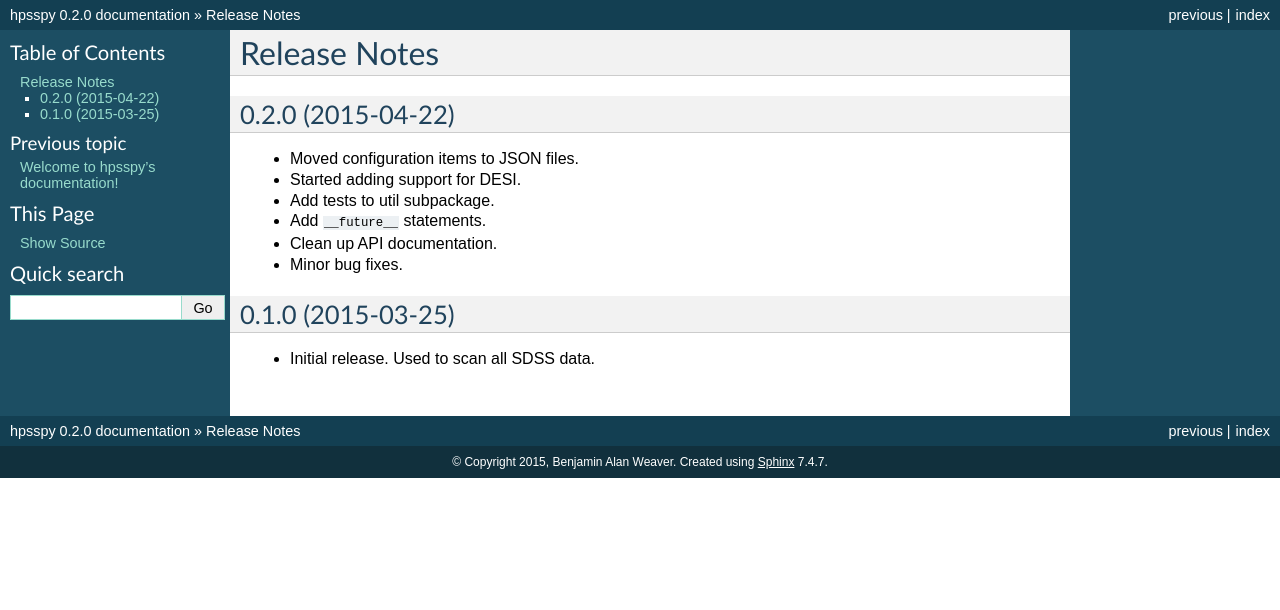
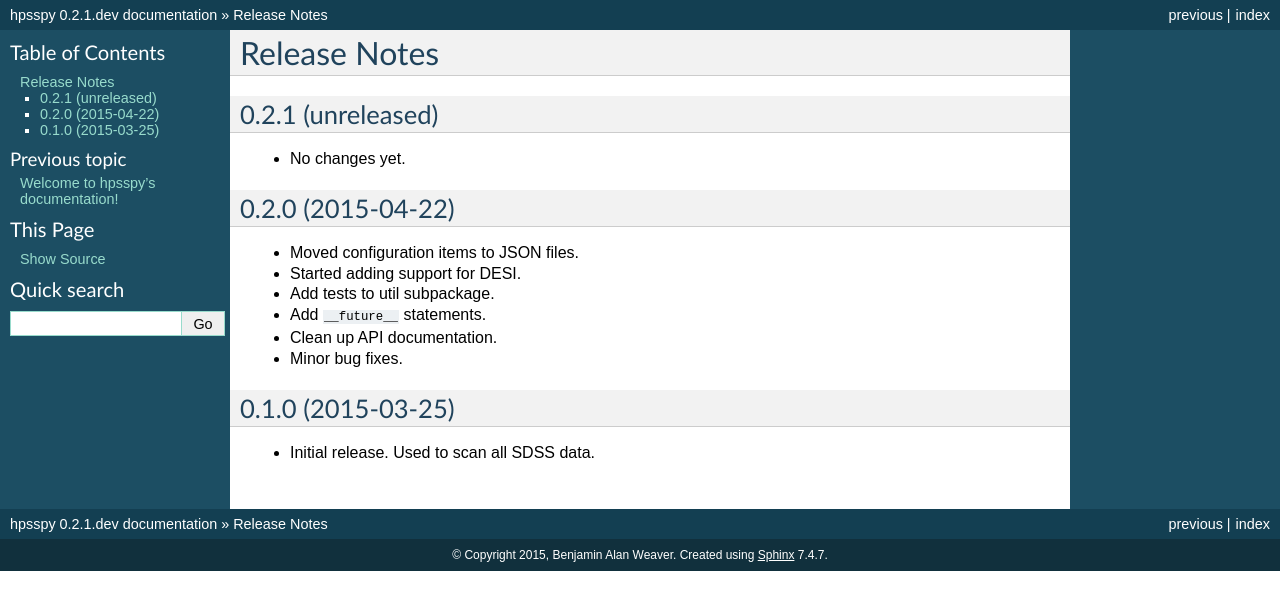
Before and after one commit to weaverba137/hpsspy, a Sphinx documentation site: the page built from doc/changes.rst, in a window 1280 px wide. Shown: the top 610 px of the page. Built offline with Sphinx 7.4.7, drawn with Linux system fonts in a browser that asks for light colours.

Commit message:
preparing for futher development

```diff
--- a/doc/changes.rst
+++ b/doc/changes.rst
@@ -1,6 +1,11 @@
 =============
 Release Notes
 =============
+
+0.2.1 (unreleased)
+------------------
+
+* No changes yet.
 
 0.2.0 (2015-04-22)
 ------------------
--- a/hpsspy/__init__.py
+++ b/hpsspy/__init__.py
@@ -30,4 +30,4 @@ from . import util
 #
 #
 #
-__version__ = '0.2.0'
+__version__ = '0.2.1.dev'
```
